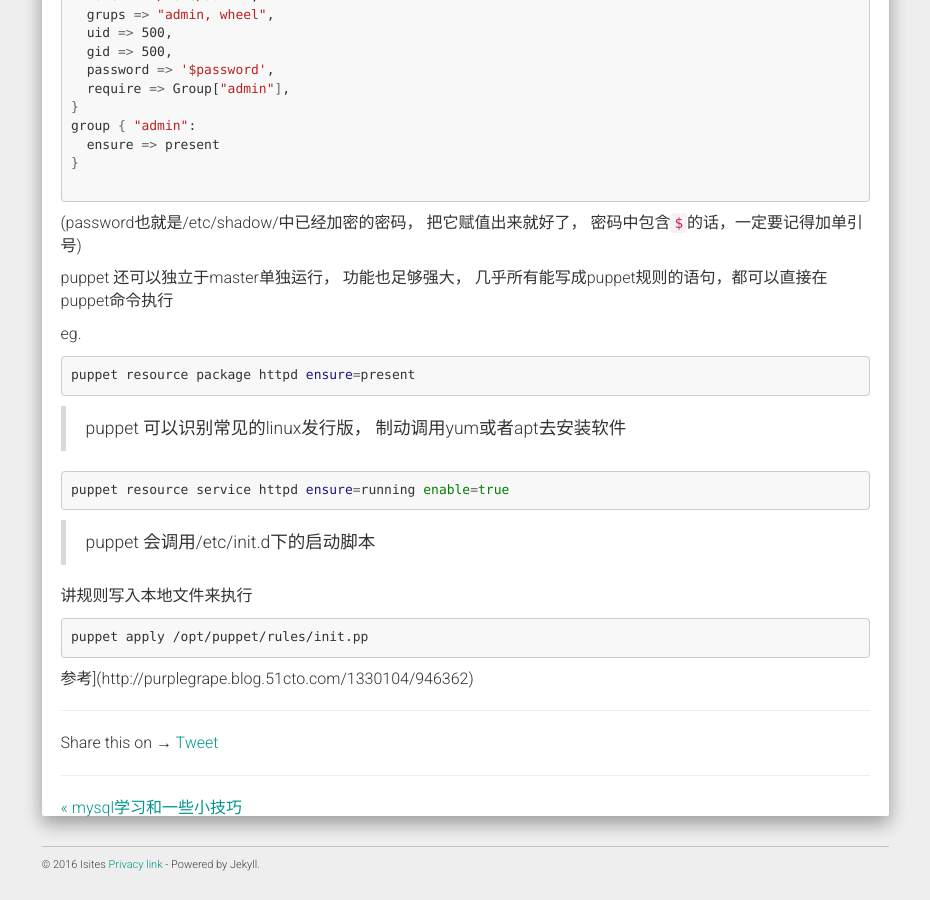
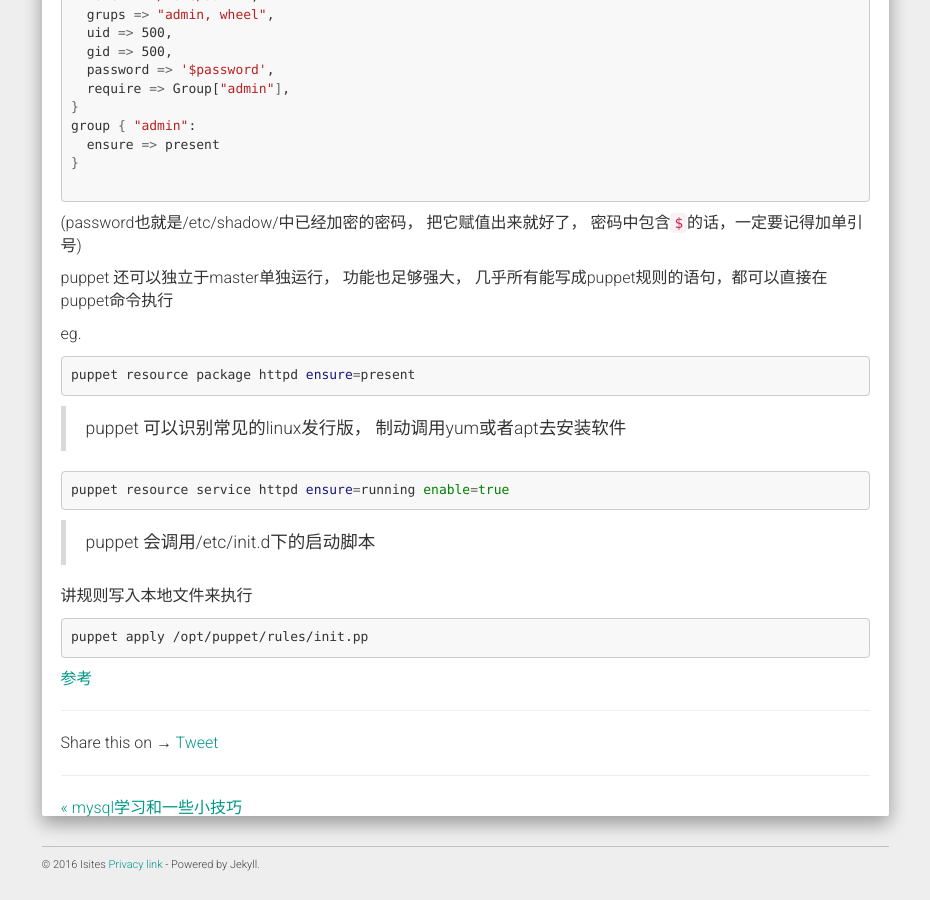
Before and after one commit to Isites/isites.github.io, a Jekyll site: the page built from _posts/2016-09-30-puppet.md, in a window 1280 px wide and 900 px high, scrolled down 3370 px. Shown: the whole window, without its empty margins (321-1251 px from the left). Built offline with Jekyll 4.4.1, drawn with Linux system fonts in a browser that asks for light colours; nearby versions of some CDN libraries; comment, search, counter and statistics services are not loaded.

Commit message:
补全markdown命令

````diff
--- a/_posts/2016-09-30-puppet.md
+++ b/_posts/2016-09-30-puppet.md
@@ -230,4 +230,4 @@ puppet resource service httpd ensure=running enable=true
 puppet apply /opt/puppet/rules/init.pp
 ```
 
-参考](http://purplegrape.blog.51cto.com/1330104/946362)
+[参考](http://purplegrape.blog.51cto.com/1330104/946362)
````
